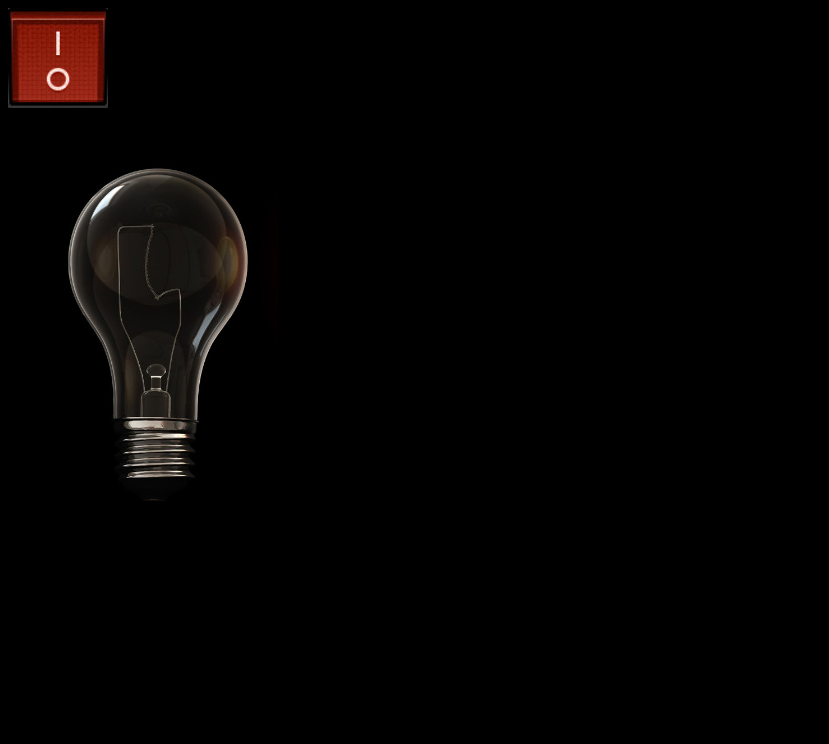
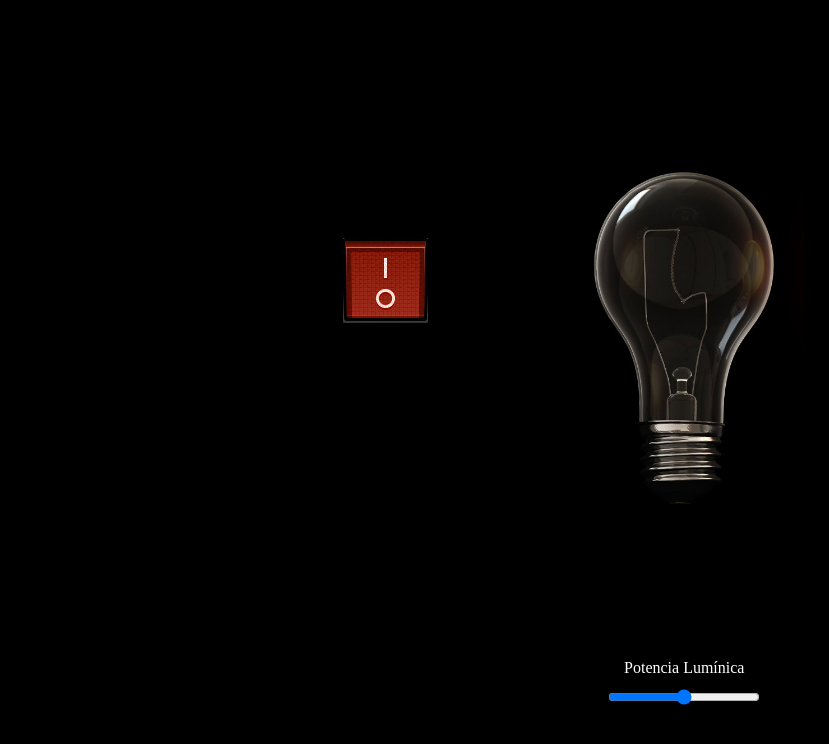
Before and after one commit to danisanchez21/BootcampJava, a plain HTML site: page EJ.TS18/index.html in a window 1280 px wide. Shown: the whole page, without its empty margins (0-829 px from the left). Drawn offline with Linux system fonts and the light colour scheme.

Commit message:
Realizo cambios en el EJ. Bombilla y creo EJ. Calculadora

```diff
--- a/EJ.TS18/index.html
+++ b/EJ.TS18/index.html
@@ -3,12 +3,24 @@
 <head>
     <meta charset="UTF-8">
     <meta name="viewport" content="width=device-width, initial-scale=1.0">
-    <title>Document</title>
+    <title>Bombilla con Slider</title>
     <link rel="stylesheet" href="style.css">
 </head>
 <body>
-    <img id="interruptor" src="./images/boff.jpg">
-    <img id="bombilla" src="./images/off.jpg">
+
+    <div class="contenedorBoton">
+        <img id="interruptor" src="./images/boff.jpg">
+    </div>
+
+    <div class="contenedorIzquierda">
+        <img id="bombilla" src="./images/off.jpg">
+    </div>
+
+    <div class="contenedorSlider">
+        <label for="brillo">Potencia Lumínica</label>
+        <input type="range" id="brillo" min="0" max="2" step="0.01" value="1">
+    </div>
+
     <script src="./javascript/main.js"></script>
 </body>
 </html>
--- a/EJ.TS18/style.css
+++ b/EJ.TS18/style.css
@@ -1,18 +1,49 @@
-#interruptor{
-
-width: 100px;
-
+body {
+    display: grid;
+    justify-content: center;
+    align-items: center;
+    background-color: #000000;
+    grid-template-columns: 7% 40%;  /* Primera columna más estrecha, segunda más ancha */
+    grid-template-rows: 1fr;
+    height: 100vh; /* Ocupar toda la pantalla */
 }
 
-#bombilla{
-
-width: 300px;
-transition: transform 0.3s ease-in-out; /* Animación suave */
+.contenedorIzquierda {
+    display: flex;
+    flex-direction: column;
+    justify-content: center;
+    align-items: center;
+    height: 100%;
+    position: relative;
 }
 
-body{
+#interruptor {
+    z-index: 10;
+    position: relative;
+}
 
-display: grid;
-background-color: #000000;
+#bombilla {
+    width: 300px;
+    transition: transform 0.3s ease-in-out;
+    margin-top: 50px;
+    position: absolute;
+    z-index: 1;
+}
 
+.contenedorSlider {
+    grid-column: 2;
+    grid-row: span 2;
+    display: flex;
+    flex-direction: column;
+    justify-content: center;
+    align-items: center;
+    gap: 10px; /* Espaciado entre elementos */
+    margin: 20%;
+    color: white;
+    z-index: 3;
 }
+
+input[type="range"] {
+    width: 50%;
+    z-index: 2;
+}
```
Also changed, not shown: EJ.TS18/main.ts (+32 -17 lines).
